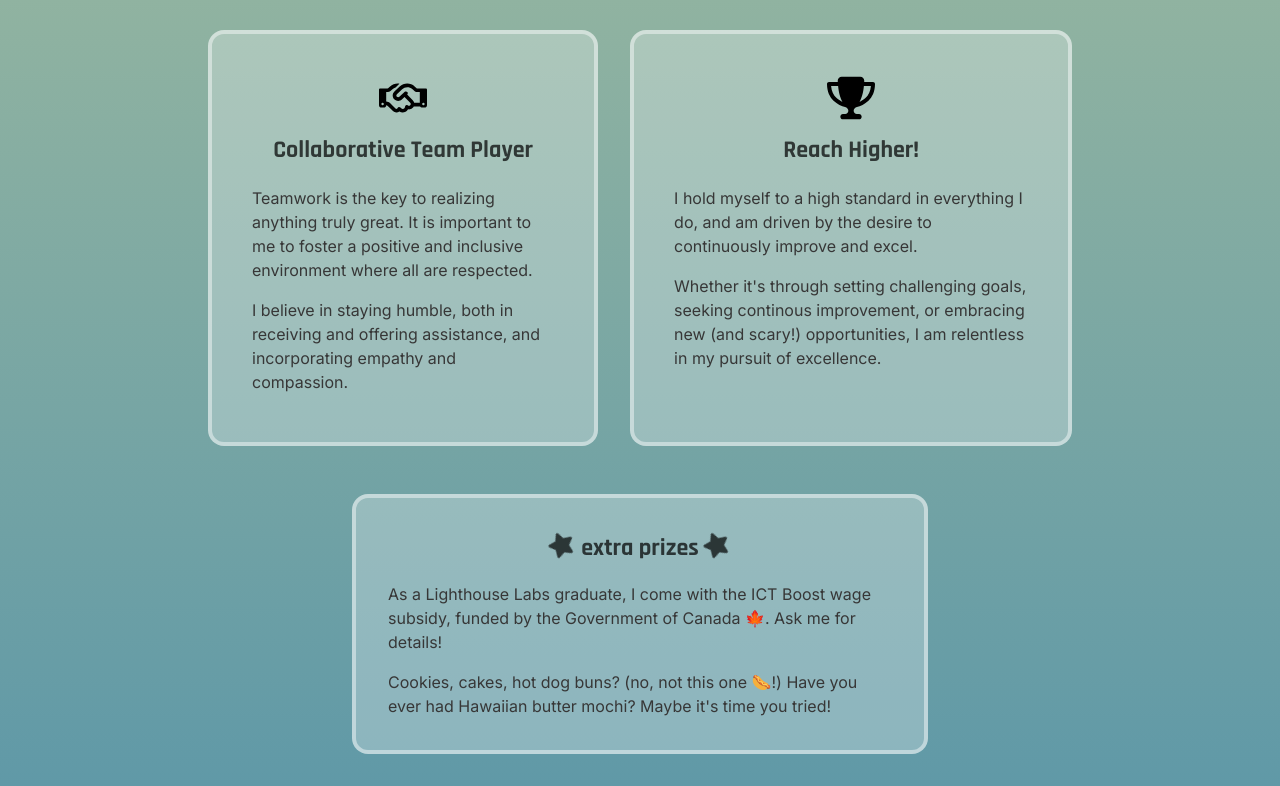
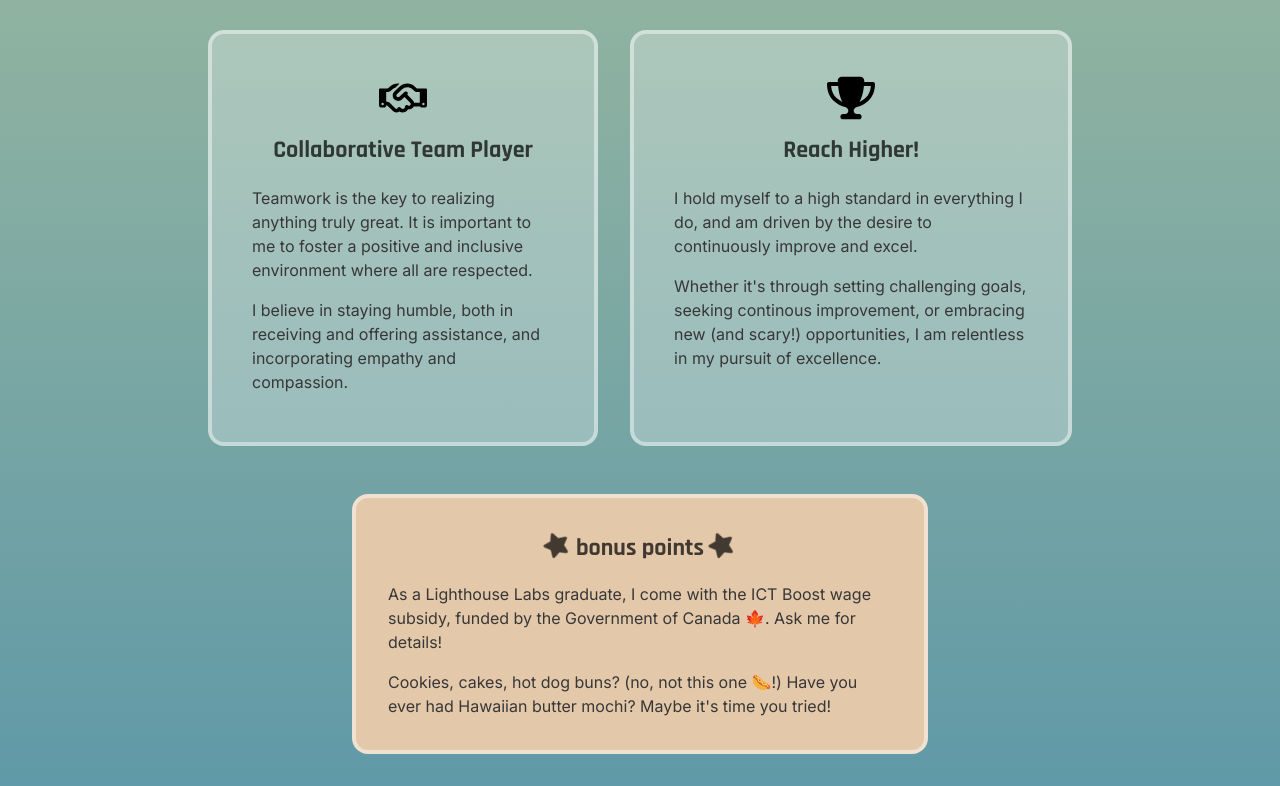
Before and after one commit to penguinboots/portfolio-v2, a React (Vite) app: page / in a window 1280 px wide. Shown: the part 4923-5709 px from the top of the page. Built offline with nearby package versions, Linux system fonts and the light colour scheme; a web font is replaced by a local one.

Commit message:
style whyme section

```diff
--- a/src/App.scss
+++ b/src/App.scss
@@ -739,6 +739,9 @@ button {
         align-items: center;
         width: 90%;
       }
+      .reason-me {
+        padding: 1.5rem;
+      }
     }
     @media only screen and (min-width: 768px) and (max-width: 1024px) {
       .reasons-me-line {
@@ -758,5 +761,10 @@ button {
     width: 45%;
     margin: 2rem;
     gap: 1rem;
+    background-color: rgb(228, 200, 170);
+    @media only screen and (min-width: 320px) and (max-width: 767px) {
+      width: 80%;
+      padding: 1.5rem;
+    }
   }
 }
--- a/src/components/WhyMe.tsx
+++ b/src/components/WhyMe.tsx
@@ -75,7 +75,7 @@ export default function WhyMe() {
       <div className="card bonus">
         <h3>
           <FontAwesomeIcon icon={faStar} spin />
-          <span> extra prizes </span>
+          <span> bonus points </span>
           <FontAwesomeIcon icon={faStar} spin />
         </h3>
         <p>
```
